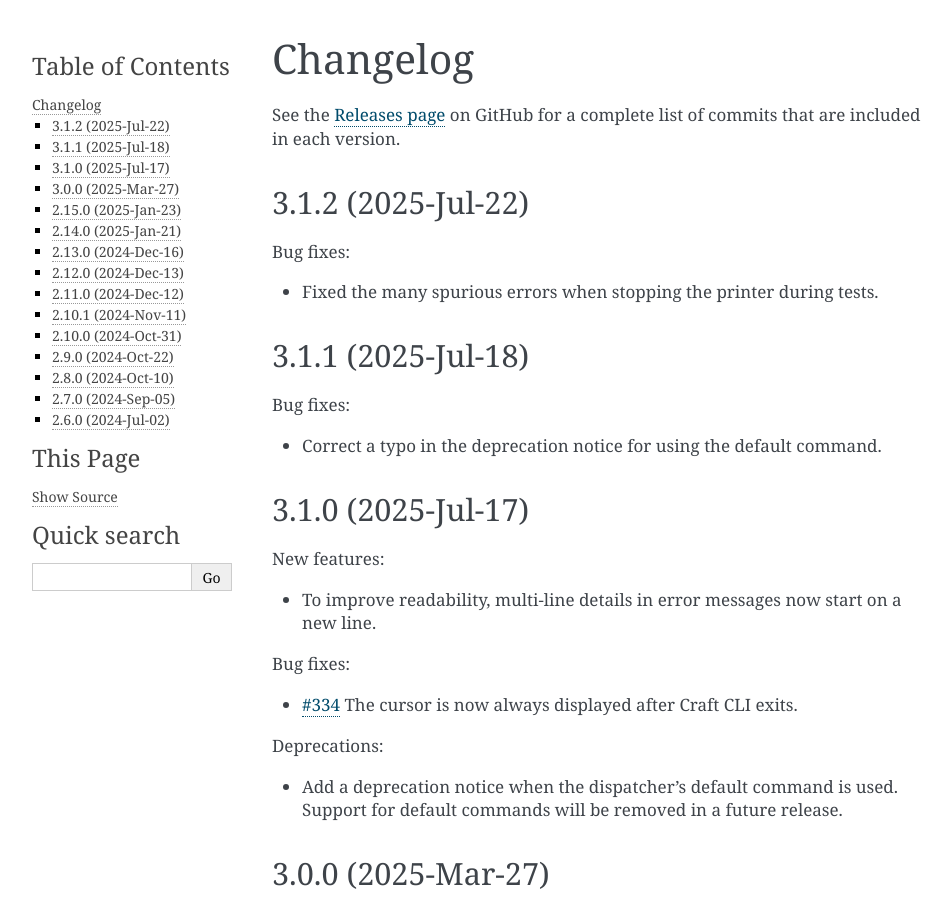
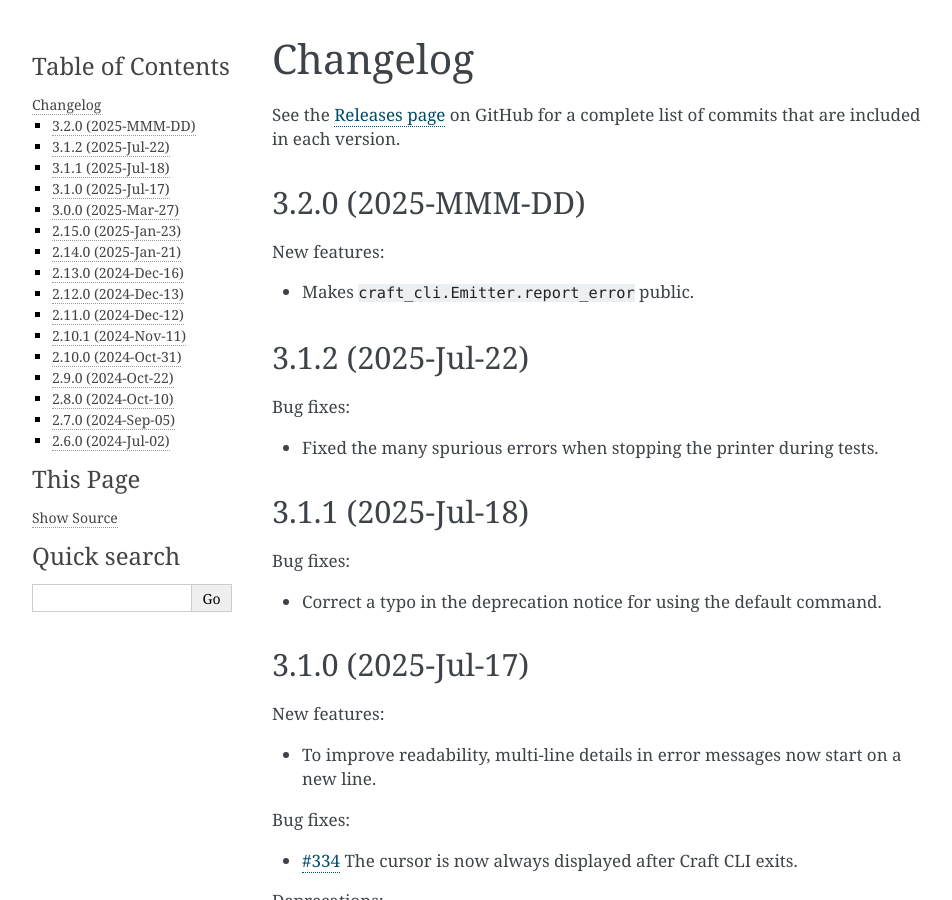
Before and after one commit to canonical/craft-cli, a Sphinx documentation site: the page built from docs/changelog.rst, in a window 1280 px wide and 900 px high. Shown: the whole window, without its empty margins (148-1100 px from the left). Built offline with Sphinx 7.4.7, drawn with Linux system fonts in a browser that asks for light colours; pages that are not in the unit, such as notebooks, are missing from menus; cross-references to code outside the pages are shown as plain code.

Commit message:
docs: add changelog entry

```diff
--- a/docs/changelog.rst
+++ b/docs/changelog.rst
@@ -5,6 +5,15 @@ Changelog
 
 See the `Releases page`_ on GitHub for a complete list of commits that are
 included in each version.
+
+.. _release-3.2.0:
+
+3.2.0 (2025-MMM-DD)
+-------------------
+
+New features:
+
+- Makes :pymeth:`craft_cli.Emitter.report_error` public.
 
 .. _release-3.1.2:
 
```
